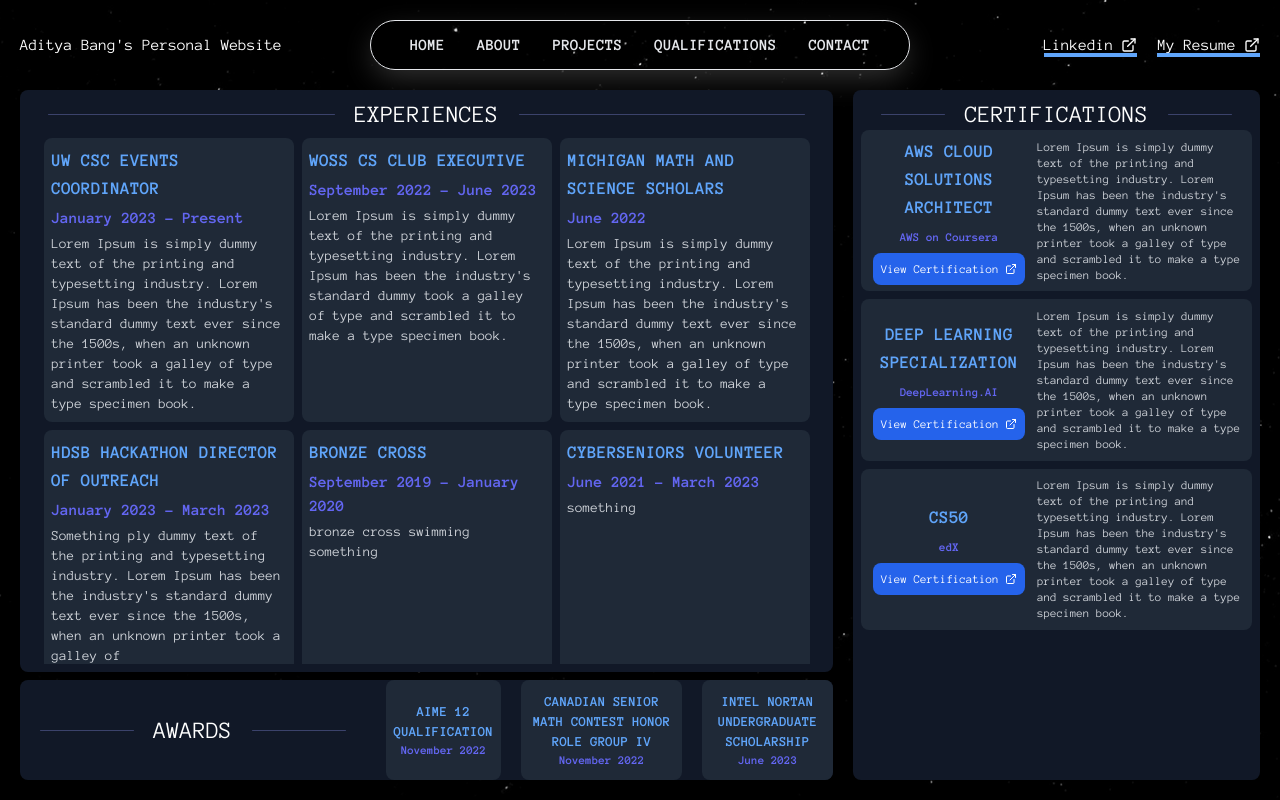
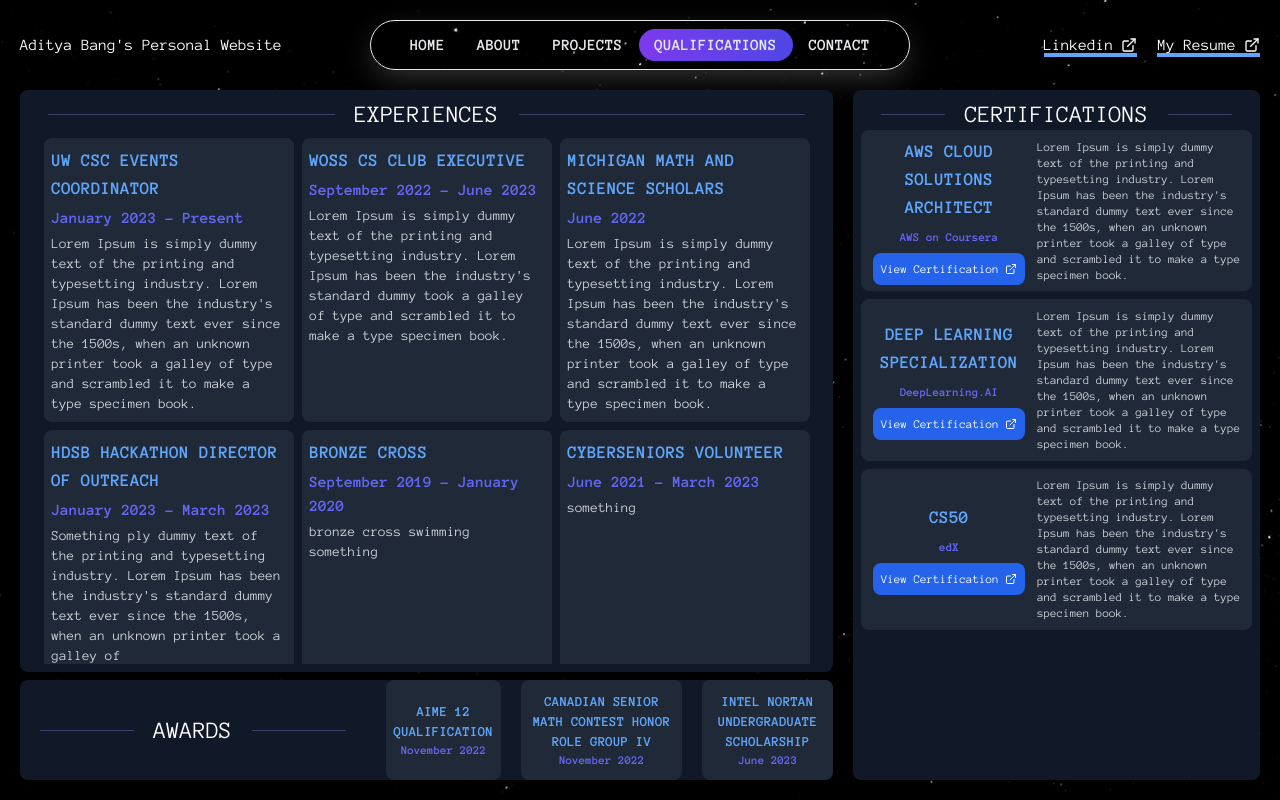
Before and after one commit to Aditya-Bang/final_personal_website_2, a Next.js app: page /qualifications in a window 1280 px wide. Built offline with nearby package versions, Linux system fonts and the light colour scheme.

Commit message:
navbar hover fix

```diff
--- a/app/projects/page.js
+++ b/app/projects/page.js
@@ -26,7 +26,7 @@ const Projects = () => {
                     <div className='flex justify-center items-center h-full flex-row flex-wrap overflow-auto overflow-x-hidden scrollbar'>
                         {projects.map((project, index) => {
                             return (
-                                <div key={index}>
+                                <div key={`project card ${index}`}>
                                     <div
                                         className="relative group block p-1 pl-2 pr-2 h-full"
                                         onMouseEnter={() => setHoverIndex(index)}
@@ -36,7 +36,7 @@ const Projects = () => {
                                             {hoverIndex === index && (
                                                 <motion.span
                                                     className="absolute inset-0 w-full bg-gray-700 block rounded-xl"
-                                                    layoutId="hoverBackground"
+                                                    layoutId="hoverBackgroundProjects"
                                                     initial={{ opacity: 0 }}
                                                     animate={{
                                                         opacity: 1,
--- a/components/Navbar.jsx
+++ b/components/Navbar.jsx
@@ -6,6 +6,7 @@ import { AnimatePresence, motion } from "framer-motion";
 import { useState } from 'react';
 import Link from 'next/link';
 import { FiExternalLink  } from "react-icons/fi";
+import { usePathname } from 'next/navigation'
 
 // import { Quantico } from 'next/font/google';
 // const quantico = Quantico({
@@ -53,36 +54,27 @@ const links = [
 ]
 
 const Navbar = () => {
-    const [hoverIndex, setHoverIndex] = useState(null);
+    const pathname = usePathname()
+    const [hoverIndex, setHoverIndex] = useState(pathname);
 
     return (
         <div className='flex items-center justify-evenly flex-col gap-2 lg:gap-0 lg:flex-row w-full'>
             <div className='text-white w-full hidden lg:flex'>Aditya Bang&apos;s Personal Website</div>
             <div className='flex flex-row shadow-lg-invert border text-white rounded-full p-2 items-center justify-center md:min-w-[540px] flex-wrap'>
                 {links.map((link, index) => {
-
                     return (
-                        <div key={index}>
+                        <div key={`Navbar link ${index}`}>
                             <div
                                 className="relative flex"
                                 onMouseEnter={() => setHoverIndex(index)}
-                                onMouseLeave={() => setHoverIndex(null)}
+                                onMouseLeave={() => setHoverIndex(pathname)}
                             >
                                 <Link href={link.link} className={`font-bold z-20 text-gray-200 hover:text-white pr-4 pl-4 pt-1 pb-1 rounded-full uppercase`}>{link.name}</Link>
                                 <AnimatePresence>
-                                    {hoverIndex === index && (
+                                    {(hoverIndex === index || hoverIndex === link.link) && (
                                         <motion.span
                                             className="absolute inset-0 h-full w-full bg-gradient-to-r from-violet-600 to-indigo-600 block rounded-full"
-                                            layoutId="hoverBackground"
-                                            initial={{ opacity: 0 }}
-                                            animate={{
-                                                opacity: 1,
-                                                transition: { duration: 0.15 },
-                                            }}
-                                            exit={{
-                                                opacity: 0,
-                                                transition: { duration: 0.15, delay: 0.2 },
-                                            }}
+                                            layoutId="hoverBackgroundNavbar"
                                         />
                                     )}
                                 </AnimatePresence>
```
